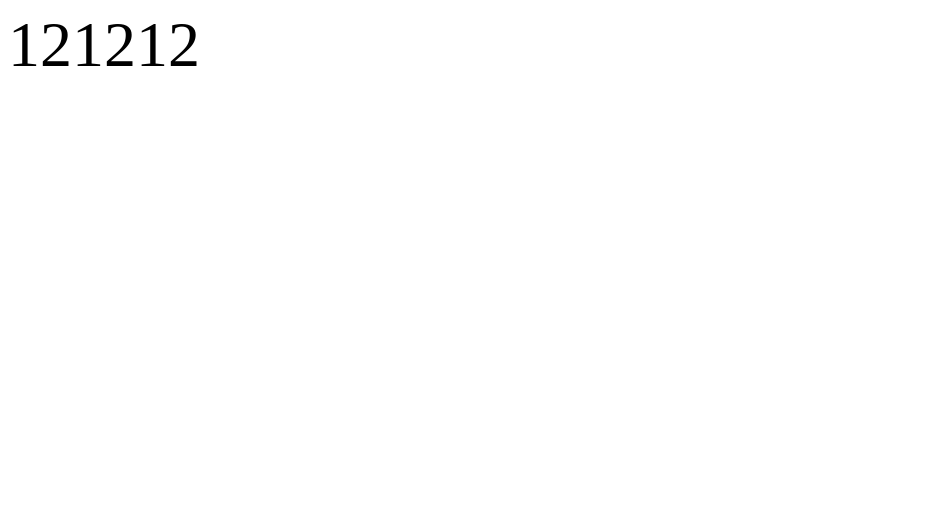
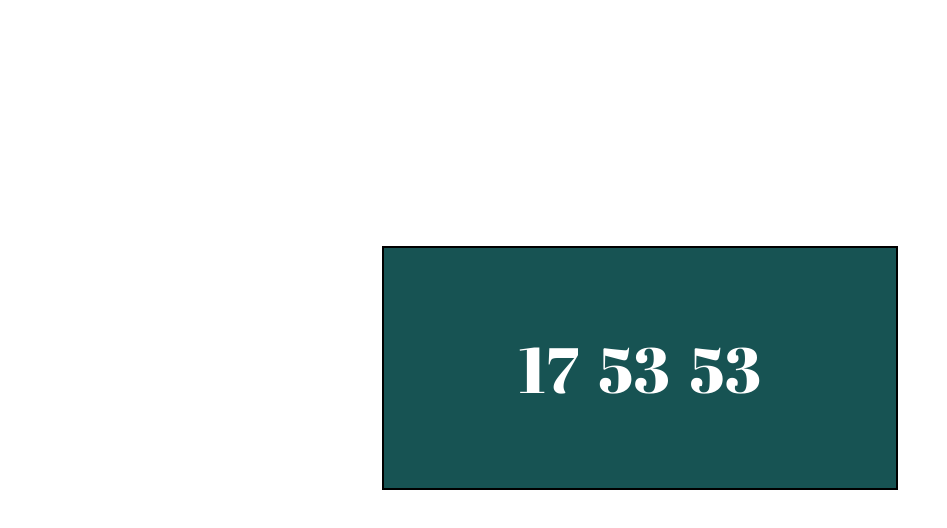
Before and after one commit to Ty213/hex-clock, a plain HTML site: page index.html in a window 1280 px wide. Shown: the whole page, without its empty margins (0-947 px from the left). Drawn offline with Linux system fonts and the light colour scheme.

Commit message:
functionality added

```diff
--- a/index.css
+++ b/index.css
@@ -1,6 +1,21 @@
+.wrapper {
+	height: 90vh;
+	display: flex;
+  	justify-content: center;
+  	align-items: center;
+}
 .clock {
 	display: flex;
+	justify-content: center;
+  	align-items: center;
+	width: 40vw;
+	height: 30vh;
+	border: 2px solid;
+	background: black;
 }
 .clock__text {
+	color: white;
 	font-size: 4em;
+	font-family: 'Abril Fatface', 'Arial';
+	padding: 10px;
 }
--- a/index.html
+++ b/index.html
@@ -3,14 +3,18 @@
 <head>
 	<meta charset="utf-8">
 	<meta name="viewport" content="width=device-width, initial-scale=1.0">
+	<link href="https://fonts.googleapis.com/css?family=Abril+Fatface" rel="stylesheet">
 	<link rel="stylesheet" type="text/css" href="index.css">
 	<title>Hex Clock</title>
 </head>
 <body>
-	<div class = 'clock'>
-		<div class = 'clock__hour clock__text'>12</div>
-		<div class = 'clock__mintue clock__text'>12</div>
-		<div class = 'clock__second clock__text'>12</div>
+	<div class = 'wrapper'>
+		<div class = 'clock'>
+			<div class = 'clock__hour clock__text'>00<span> :</span></div>
+			<div class = 'clock__minute clock__text'>00<span> :</span></div>
+			<div class = 'clock__second clock__text'>00</div>
+		</div>
+	</div>
 <script type="text/javascript" src='index.js'></script>
 </body>
 </html>
--- a/index.js
+++ b/index.js
@@ -18,3 +18,25 @@
 // The time is in digital format to resemble a hex code
 // The time is displayed centered in the middle of the screen
 // The screen background color changes based on the current time
+
+
+
+update();
+setInterval(update, 1000);
+
+function update() {
+	let hour = document.querySelector('.clock__hour');
+	let minute = document.querySelector('.clock__minute');
+	let second = document.querySelector('.clock__second');
+	let clock = document.querySelector('.clock');
+	let d = new Date();
+	let color = "#" + d.getHours() + d.getMinutes() + d.getSeconds();
+	console.log(color);
+
+ 	hour.innerHTML = d.getHours();
+	minute.innerHTML = d.getMinutes();
+	second.innerHTML = d.getSeconds();
+
+	clock.style.backgroundColor = color;
+
+}
```
